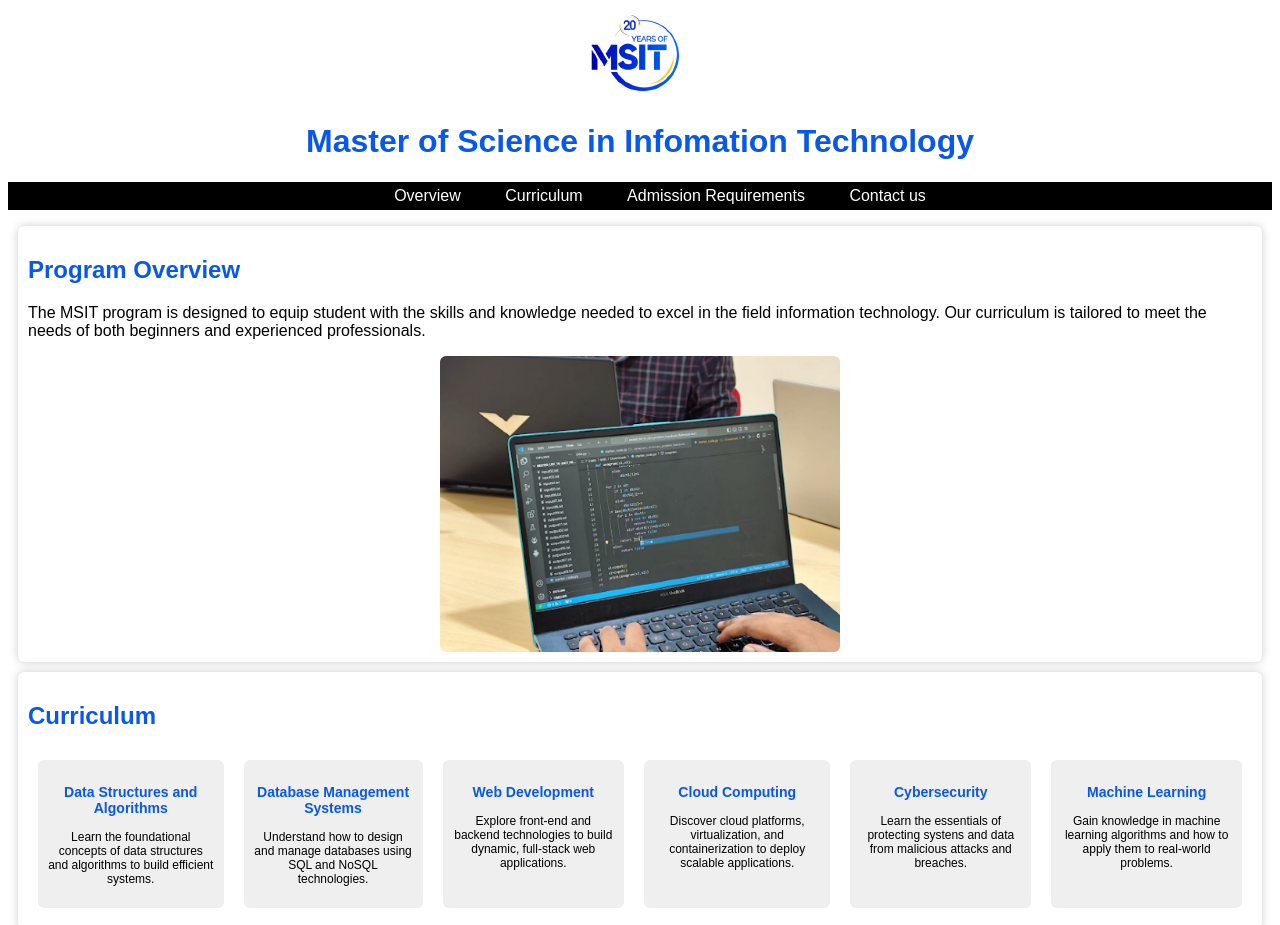
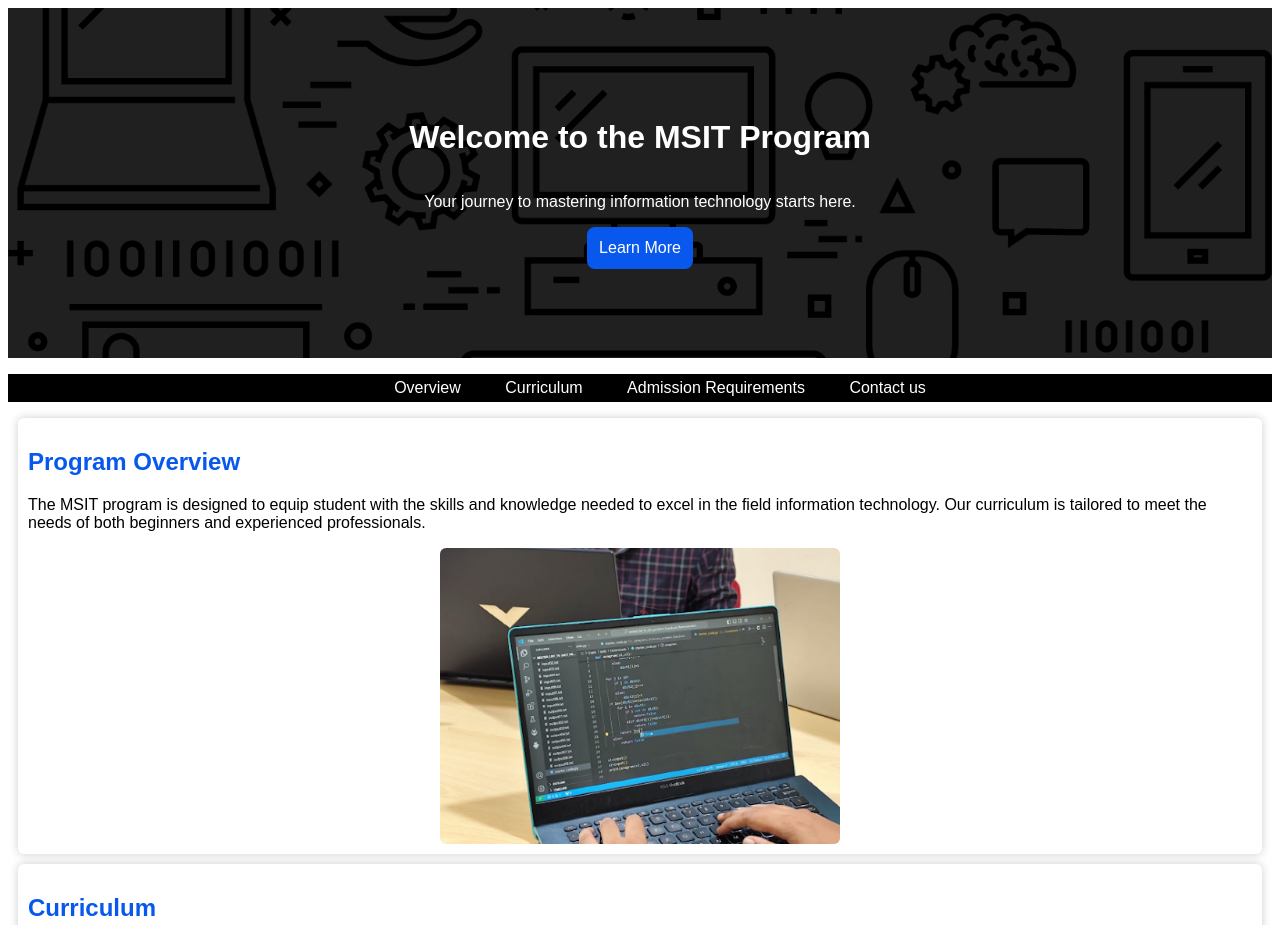
Before and after one commit to Aaryagouthula/Html_Css_Aarya, a plain HTML site: page Day_2/index.html in a window 1280 px wide. Shown: the top 925 px of the page. Drawn offline with Linux system fonts and the light colour scheme.

Commit message:
Updated the background

```diff
--- a/Day_2/index.html
+++ b/Day_2/index.html
@@ -7,8 +7,9 @@
     </head>
     <body>
         <header>
-        <img src = "msitlogo.png">
-        <h1>Master of Science in Infomation Technology</h1>
+            <h1>Welcome to the MSIT Program</h1>
+            <p>Your journey to mastering information technology starts here.</p>
+            <a href="#" class="button">Learn More</a>
         </header>
         <nav>
             <ul style="
--- a/Day_2/style.css
+++ b/Day_2/style.css
@@ -3,7 +3,37 @@ body{
 
 }
 header{
+
+    color: white;
     text-align: center ;
+
+
+    background-image: url('background.png');
+    background-color: rgb(32, 32, 32);
+    background-size: cover;
+    background-position: center;
+    height: 350px;
+    display: flex;
+    flex-direction: column;
+    align-items: center;
+    justify-content: center;
+     position: relative;
+}
+header h1{
+    color: white;
+    text-align: center ;
+
+
+}
+.button{
+    background-color: #0858ed;
+    padding: 12px 12px;
+    color: white;
+    border-radius: 8px;
+    text-decoration: none;
+}
+.button:hover {
+    background-color: #436f9e;
 }
 h1,h2,h3 {
     color:#0858ed
```
Also changed, not shown: Day_2/background.png (added).
